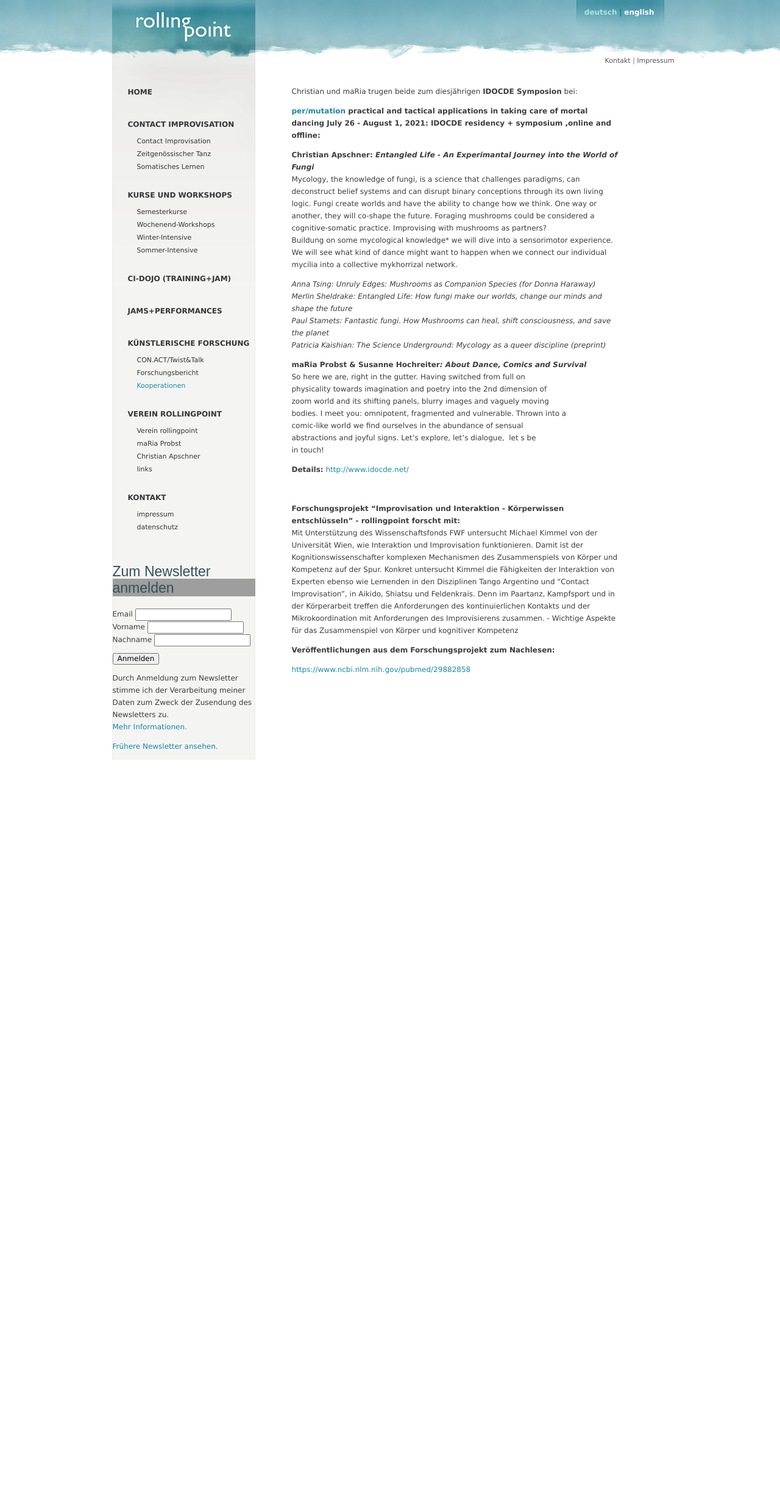
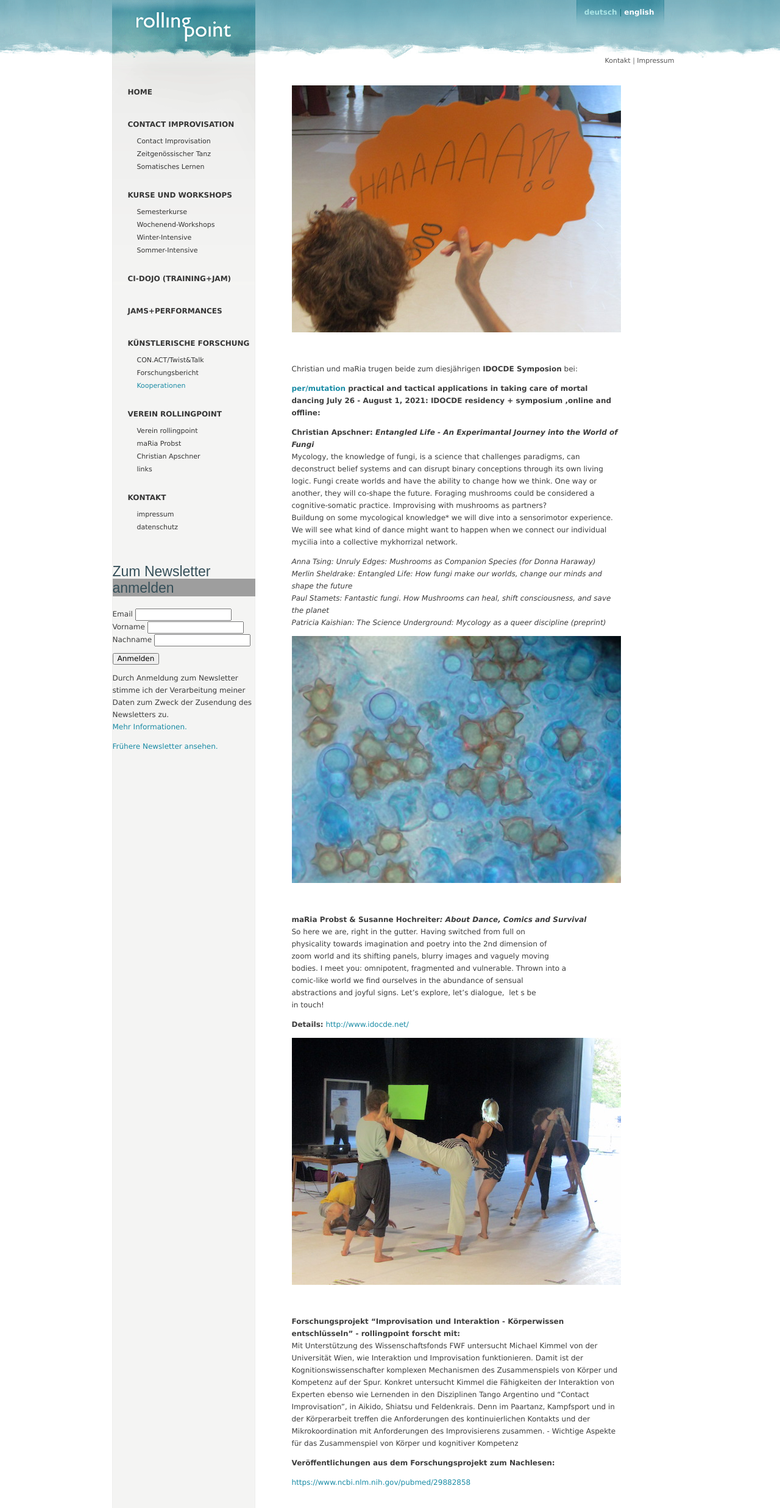
Before and after one commit to manulari/rollingpointat, a Jekyll site: the page built from _all_pages/koop.md, in a window 1280 px wide. Shown: the whole page at 61% size. Built offline with Jekyll 4.4.1, drawn with Linux system fonts in a browser that asks for light colours; comment, search, counter and statistics services are not loaded; before the commit the page ends 1246 px from its top, so only the background shows below that; grey boxes are pictures that could not be loaded.

Commit message:
Update page “koop”

```diff
--- a/_all_pages/koop.md
+++ b/_all_pages/koop.md
@@ -2,6 +2,10 @@
 permalink: /koop
 title: Kooperationen
 ---
+![](/assets/uploads/img_5398.jpg)
+
+&nbsp;
+
 Christian und maRia trugen beide zum diesjährigen **IDOCDE Symposion** bei:
 
 **[per/mutation](https://rollingpoint.us2.list-manage.com/track/click?u=da383dd0deb60c7d9b43b8bc2&id=f8e5460ae9&e=4de8c5a696) practical and tactical applications in taking care of mortal dancing July 26 - August 1, 2021: IDOCDE residency + symposium ,online and offline:**
@@ -15,6 +19,10 @@ Buildung on some mycological knowledge* we will dive into a sensorimotor experie
 *Paul Stamets: Fantastic fungi. How Mushrooms can heal, shift consciousness, and save the planet*\
 *Patricia Kaishian: The Science Underground: Mycology as a queer discipline (preprint)*
 
+![](/assets/uploads/p8220004-kopie.jpg)
+
+**&nbsp;**
+
 **maRia Probst & Susanne Hochreiter*: About Dance, Comics and Survival***\
 So here we are, right in the gutter. Having switched from full on\
 physicality towards imagination and poetry into the 2nd dimension of\
@@ -26,6 +34,8 @@ in touch!
 
 **Details:** <http://www.idocde.net/>
 
+![](/assets/uploads/img_5387.jpg)
+
 **&nbsp;**
 
 **Forschungsprojekt "Improvisation und Interaktion - Körperwissen entschlüsseln" - rollingpoint forscht mit:**\
```
Also changed, not shown: assets/uploads/img_5387.jpg (added), assets/uploads/img_5398.jpg (added), assets/uploads/p8220004-kopie.jpg (added).
